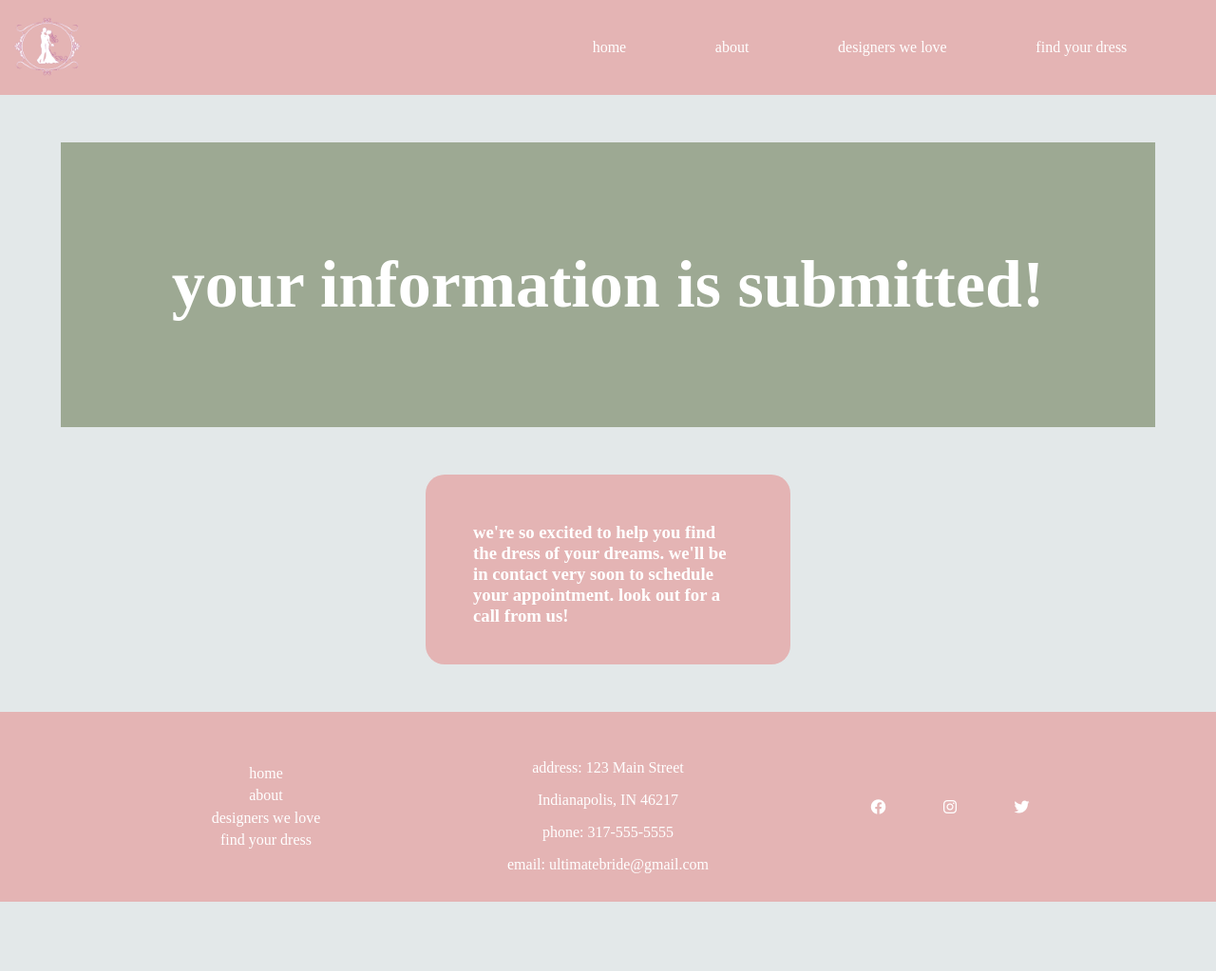
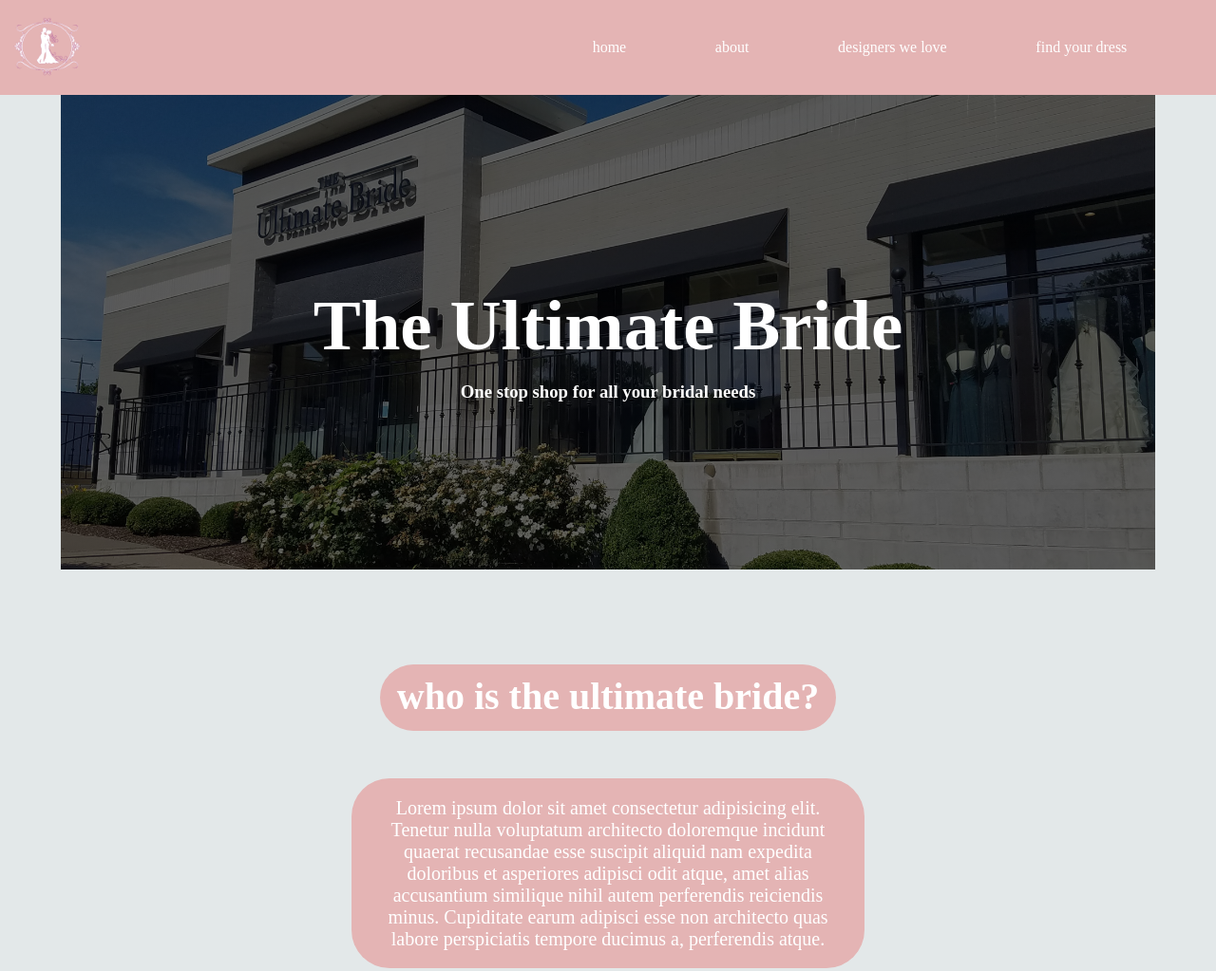
Before and after one commit to lilywebe/homework-two-315, a website with bundled scripts: page index.html in a window 1280 px wide. Shown: the top 1023 px of the page at 95% size. Before the commit the page ends 950 px from the top, so only its background shows below. Built offline with nearby package versions, Linux system fonts and the light colour scheme.

Commit message:
remove prior formatting

```diff
--- a/app/app.js
+++ b/app/app.js
@@ -20,6 +20,6 @@
 }
 
 $(document).ready(function () {
-  //model.setCurrentPageContent("home");
+  model.setCurrentPageContent("home");
   initListeners();
 });
--- a/index.html
+++ b/index.html
@@ -28,18 +28,7 @@
         <a id="visit" href="#">find your dress</a>
       </div>
     </nav>
-    <div id="app">
-      <div class="hero">
-        <h1>your information is submitted!</h1>
-      </div>
-      <div class="confirm">
-        <h3>
-          we're so excited to help you find the dress of your dreams. we'll be
-          in contact very soon to schedule your appointment. look out for a call
-          from us!
-        </h3>
-      </div>
-    </div>
+    <div id="app"></div>
     <footer>
       <div class="footer-items">
         <div class="navigation-footer">
```
